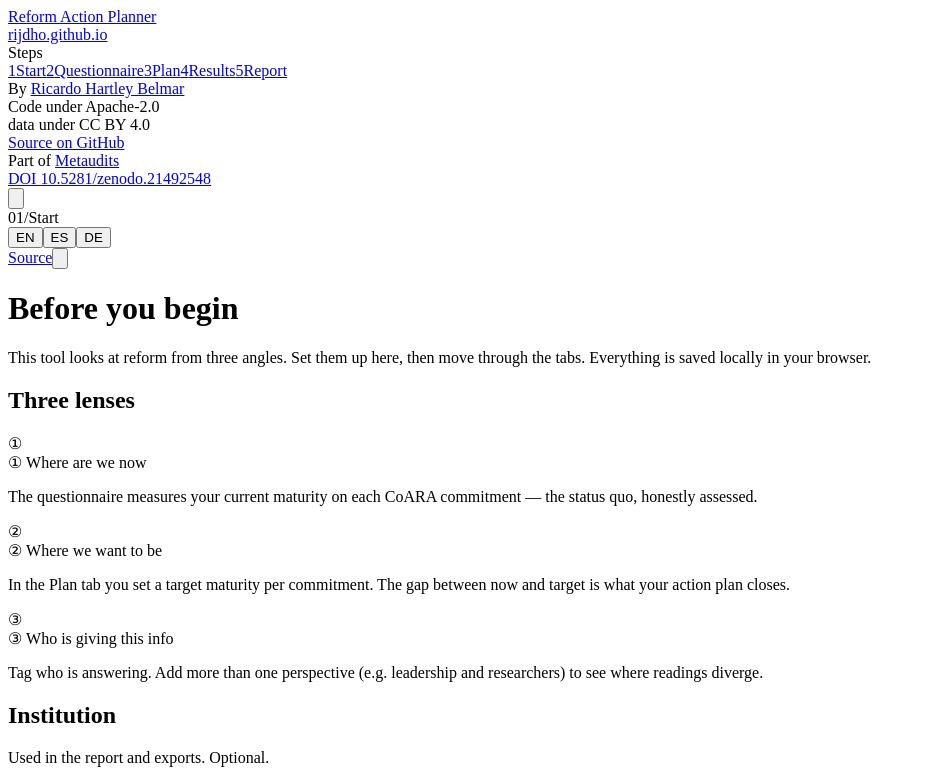
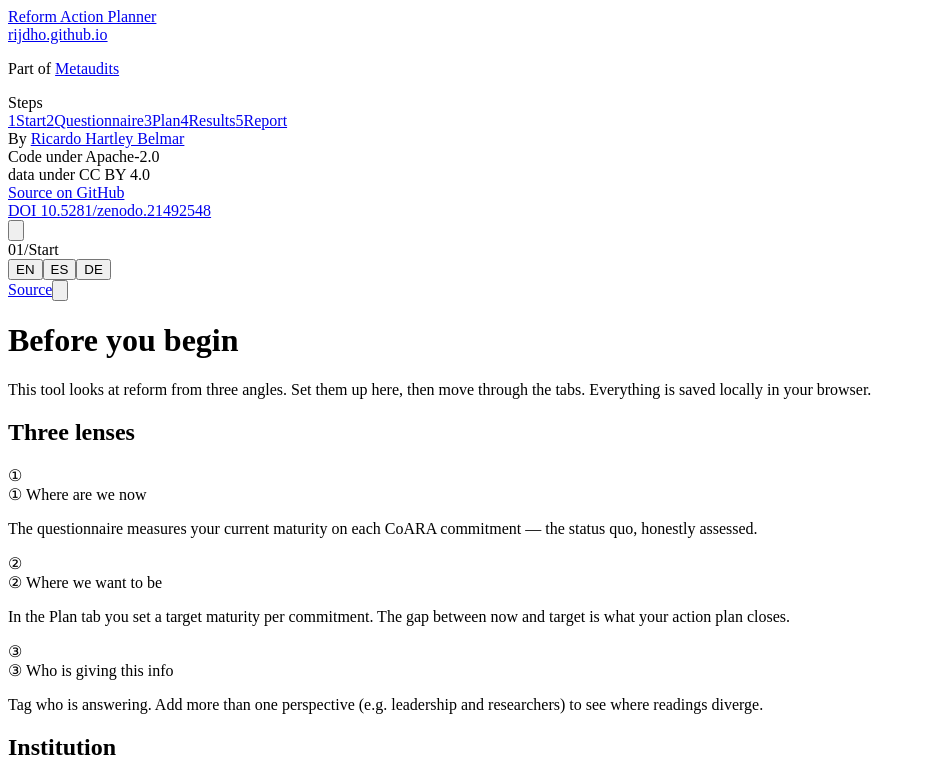
Before and after one commit to rijdho/coara-action-planner, a React (Vite) app: page / in a window 1280 px wide. Shown: the top 781 px of the page, without its empty margins (0-926 px from the left). Built offline with nearby package versions, Linux system fonts and the light colour scheme.

Commit message:
Part of Metaudits sits under rijdho.github.io in the brand block (house-style 1.0.4)

```diff
--- a/src/house/house.css
+++ b/src/house/house.css
@@ -1,4 +1,4 @@
-/* house-style 1.0.3
+/* house-style 1.0.4
    The "violet" design language shared by rijdho's public tools (fair-repo-audit, coara-action-planner,
    orcid-finder, chilean-altoutputs), ported from the cris-eilein house style. This file is the ORIGINAL:
    projects keep an exact copy (synced by their `sync-house` script) and a test fails if the copy drifts.
@@ -141,6 +141,10 @@ a.brand-sub:hover { color: var(--brand); text-decoration: underline; }
 a.brand-glyph { display: block; }
 .brand-name a { color: inherit; text-decoration: none; }
 .brand-name a:hover { color: var(--brand); }
+/* The family line under the site line: "Part of Metaudits" (1.0.4). */
+.brand-family { font-family: var(--mono); font-size: 9.5px; color: var(--ink-2); letter-spacing: .04em; margin: 2px 0 0; }
+.brand-family a { color: inherit; text-decoration: none; }
+.brand-family a:hover { color: var(--brand); text-decoration: underline; }
 
 .nav-label { font-family: var(--mono); font-size: 10px; letter-spacing: .12em; text-transform: uppercase;
   color: var(--ink-2); padding: 10px 8px 6px; }
--- a/src/house/house.lock.json
+++ b/src/house/house.lock.json
@@ -1,4 +1,4 @@
 {
-  "version": "1.0.3",
-  "sha256": "152bb57f6445e4c833b0a24fe510546a483691b4b6a3a849ffcd5c9c4e921e50"
+  "version": "1.0.4",
+  "sha256": "701b5d1b432018d410aead2c708f3a5a9aa6083ba014dfc87730a3f0b446d231"
 }
--- a/src/main.jsx
+++ b/src/main.jsx
@@ -52,6 +52,7 @@ function Rail({ onNavigate }) {
         <div>
           <div className="brand-name"><a href="./">{t("brandApp")}</a></div>
           <a className="brand-sub" href="https://rijdho.github.io">rijdho.github.io</a>
+          <p className="brand-family">{t("rail_family")}{" "}<a href="https://rijdho.github.io/metaudits-home/" target="_blank" rel="noopener noreferrer">Metaudits</a></p>
         </div>
       </div>
       <div className="nav-label">{t("nav_steps")}</div>
@@ -79,9 +80,6 @@ function Rail({ onNavigate }) {
         {t("rail_license_data")}
         <br />
         <a href="https://github.com/rijdho/coara-action-planner" target="_blank" rel="noopener noreferrer">{t("rail_source")}</a>
-        <br />
-        {t("rail_family")}{" "}
-        <a href="https://rijdho.github.io/metaudits-home/" target="_blank" rel="noopener noreferrer">Metaudits</a>
         <br />
         <a href="https://doi.org/10.5281/zenodo.21492548" target="_blank" rel="noopener noreferrer" title={t("rail_cite")}>
           DOI 10.5281/zenodo.21492548
```
Also changed, not shown: 1 other file (tests, documents, lock files or other folders).
